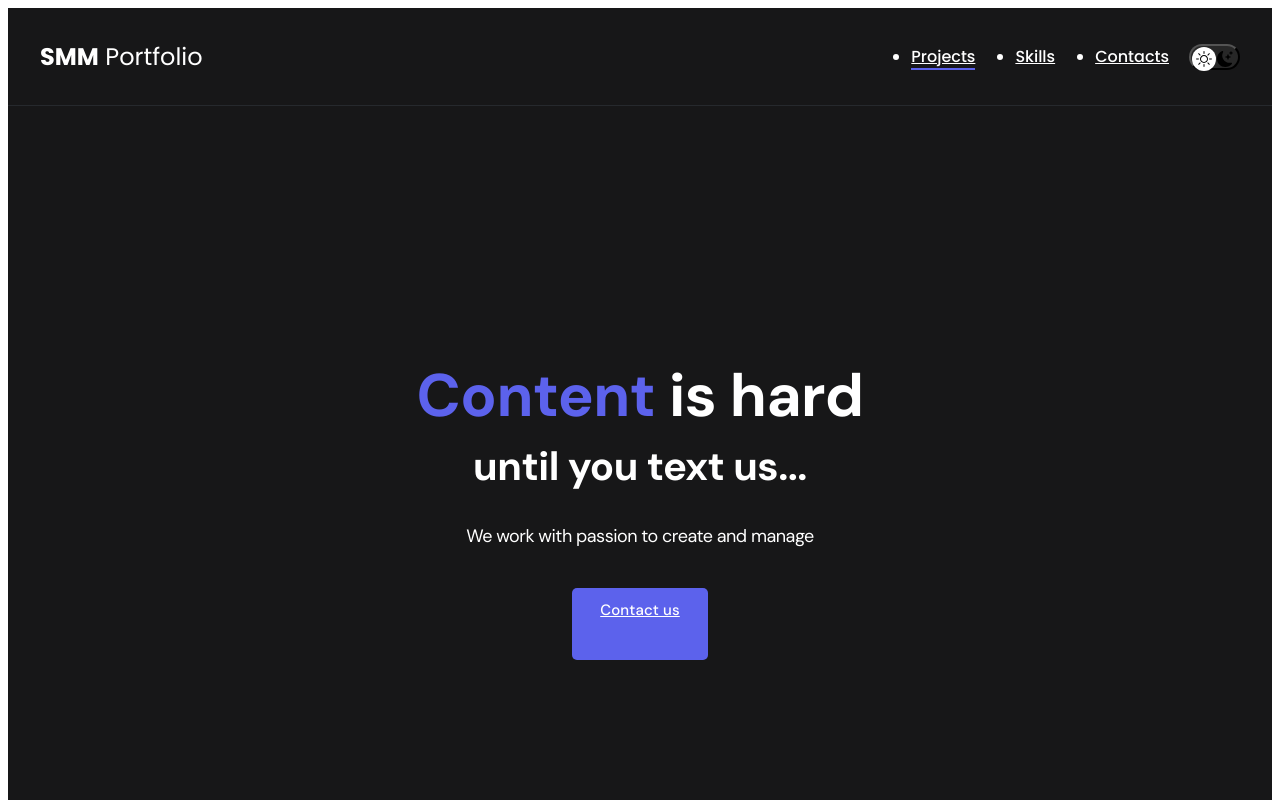
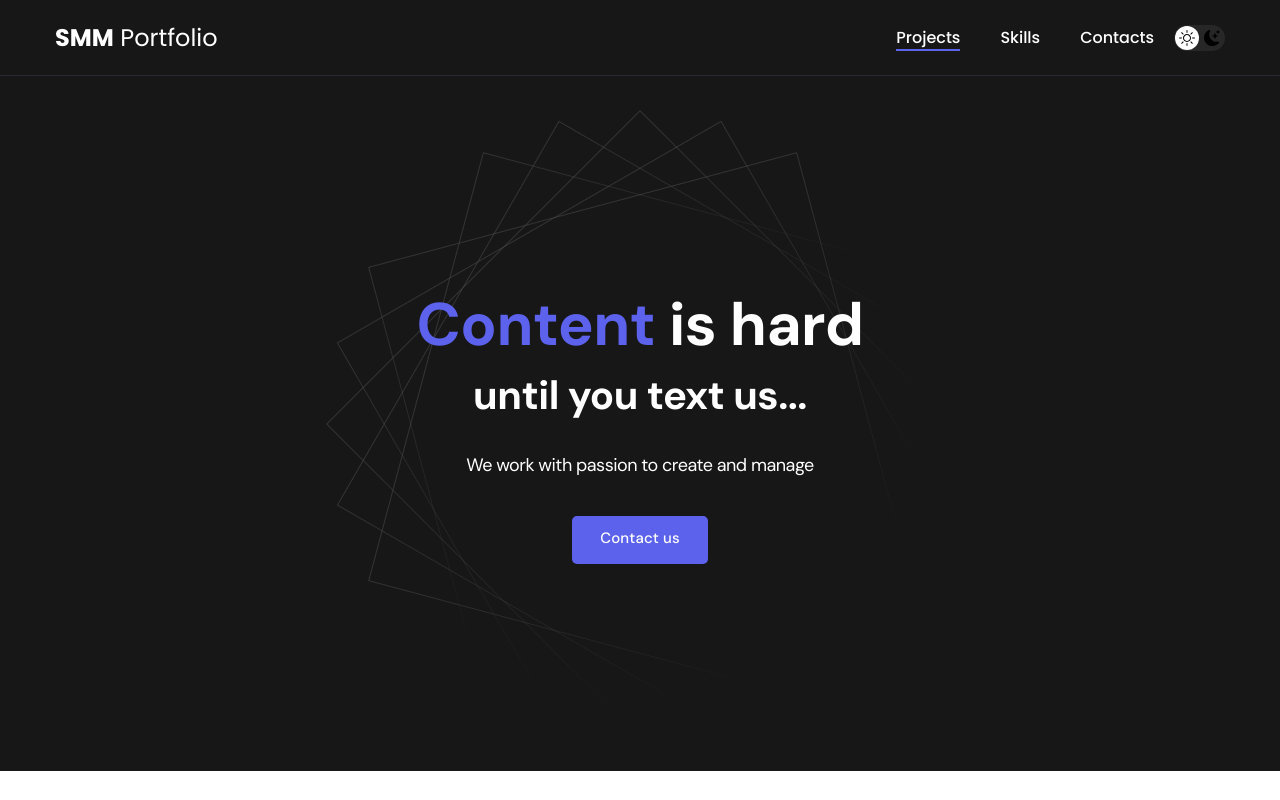
Before and after one commit to allasumkina/portfolio, a plain HTML site: page index.html in a window 1280 px wide. Shown: the top 800 px of the page. Drawn offline with Linux system fonts and the light colour scheme; the site is published under a folder, as on GitHub Pages, so addresses that start at the root find nothing.

Commit message:
Add files via upload

```diff
--- a/css/main.css
+++ b/css/main.css
@@ -1,4 +1,4 @@
-@import "/reset.css";
+@import "reset.css";
 @import url('https://fonts.googleapis.com/css2?family=DM+Sans:wght@400;500;700&family=Lato:wght@300&family=Poppins:wght@400;500;700&display=swap');
 
 /*
@@ -175,7 +175,7 @@ display: flex;
 justify-content: center;
 align-items: center;
 background-color: var(--dark-bg);
-background-image: url('/image/Abstract.png');
+background-image: url('../image/Abstract.png');
 background-repeat: no-repeat;
 background-size: auto;
 background-position: center center;
```
